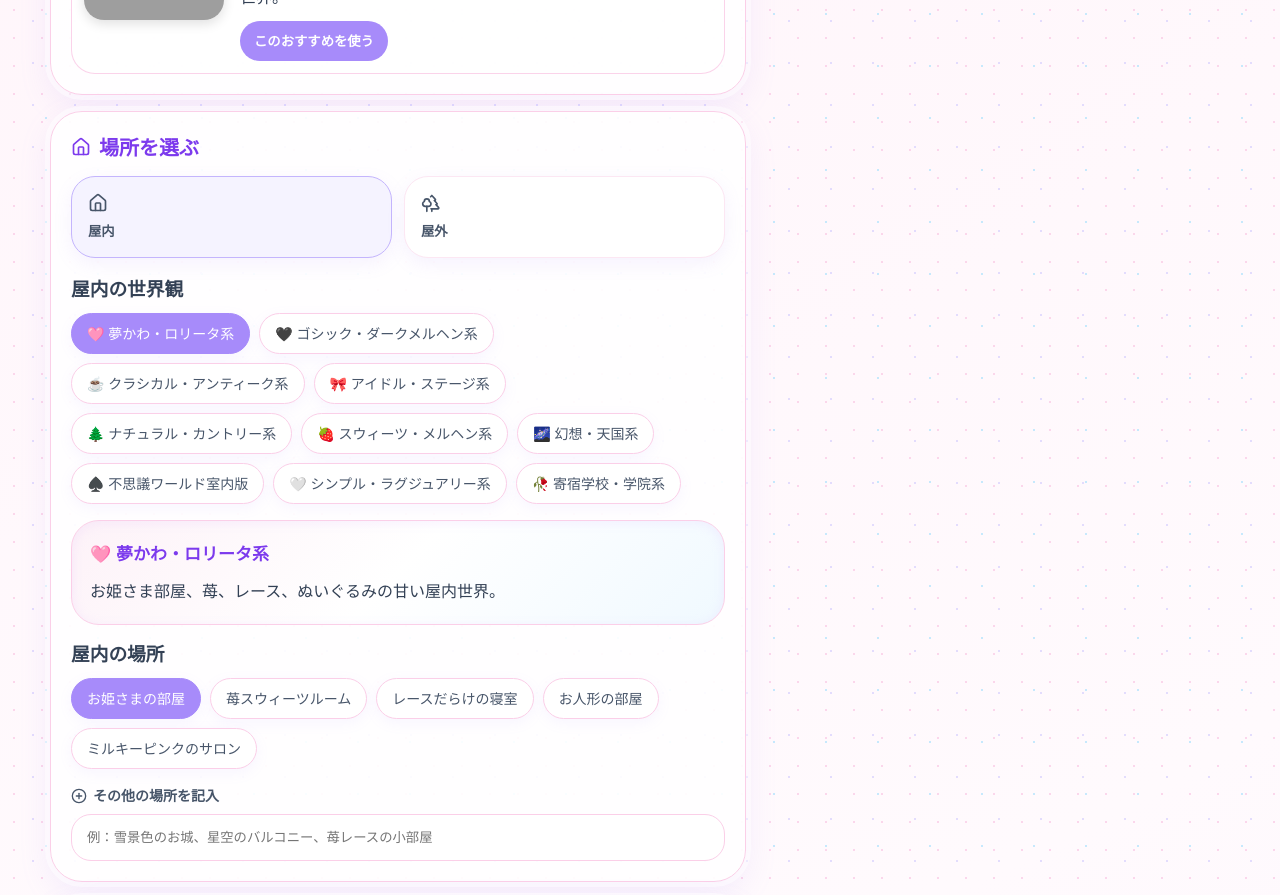
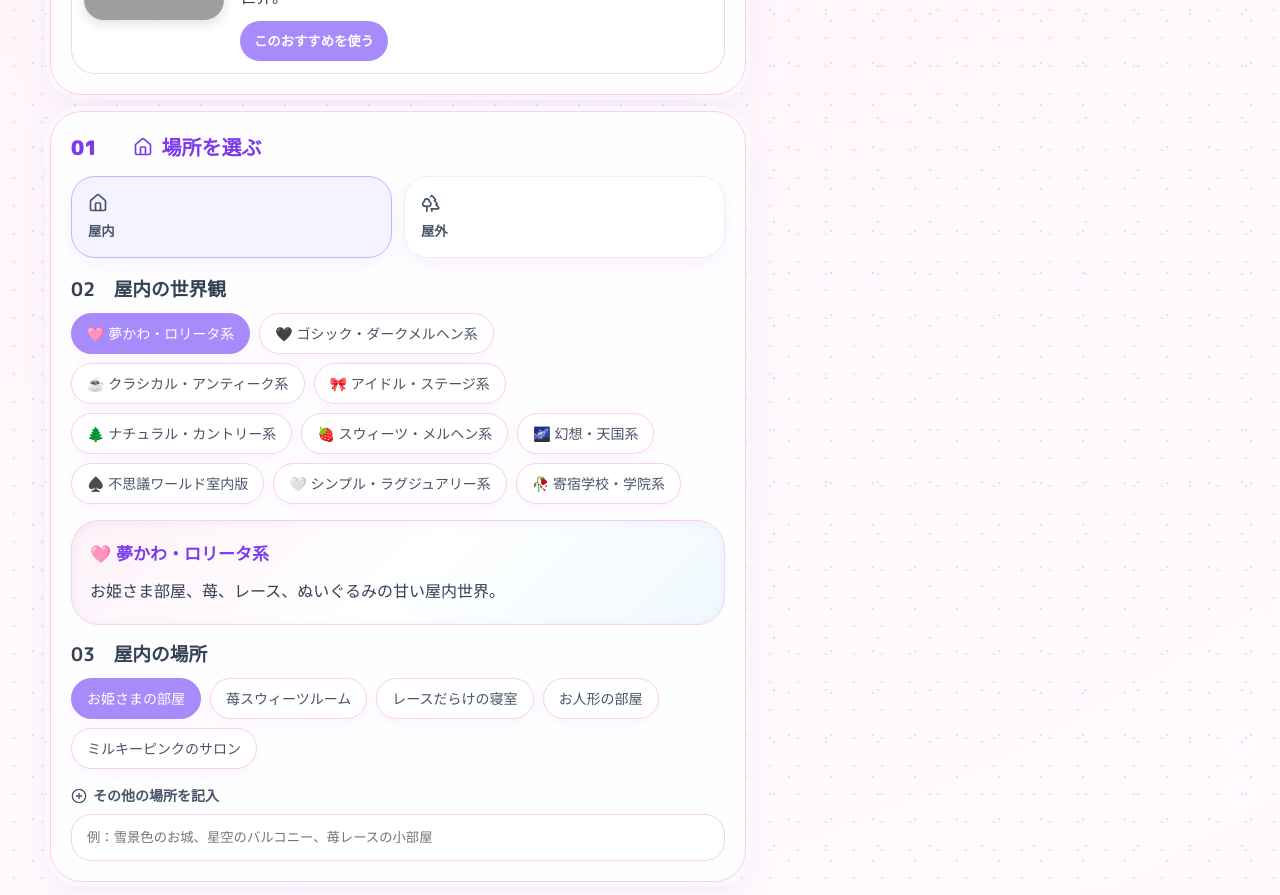
Before and after one commit to momomimikawaii-rgb/yuyupm, a React (Vite) app: page / in a window 1280 px wide. Shown: the part 1320-2215 px from the top of the page. Built offline with nearby package versions, Linux system fonts and the light colour scheme; grey boxes are pictures that could not be loaded.

Commit message:
Add files via upload

```diff
--- a/src/App.jsx
+++ b/src/App.jsx
@@ -578,7 +578,7 @@ function buildPrompt({ locationType, locationOption, selected, custom, outdoorWo
   const outfitColor = joinValues(selected, custom, "outfitColor");
   const shoes = joinValues(selected, custom, "shoes");
   const color = translateColor(joinValues(selected, custom, "color", "選択した世界観に合うやさしい色合い"));
-  const lighting = translateLighting(joinValues(selected, custom, "lighting", "明るくハイキー、透明感のある明るい光"));
+  const lighting = translateLighting(joinValues(selected, custom, "lighting", "おまかせ"));
   const mood = joinValues(selected, custom, "mood", "ふんわり明るく、透明感のあるメルヘンな雰囲気");
   const hasStageGimmickInPrompt =
     (selected.containerScene || []).length > 0 &&
@@ -907,7 +907,7 @@ function App() {
             </section>
 
             <section className="card">
-              <h2><LocationIcon size={20} /> 場所を選ぶ</h2>
+              <h2><span>01</span>　<LocationIcon size={20} /> 場所を選ぶ</h2>
               <div className="choice-grid">
                 {Object.entries(locationTree).map(([key, value]) => {
                   const Icon = value.icon;
@@ -917,7 +917,7 @@ function App() {
               </div>
               {locationType === "indoor" && (
                 <>
-                  <h3 style={{ marginTop: "14px", marginBottom: "10px" }}>屋内の世界観</h3>
+                  <h3 style={{ marginTop: "14px", marginBottom: "10px" }}>02　屋内の世界観</h3>
                   <div className="chips">
                     {indoorWorlds.map((world) => {
                       const active = indoorWorldId === world.id;
@@ -928,7 +928,7 @@ function App() {
                     <strong>{indoorWorlds.find((item) => item.id === indoorWorldId)?.title}</strong>
                     <span>{indoorWorlds.find((item) => item.id === indoorWorldId)?.description}</span>
                   </div>
-                  <h3 style={{ marginTop: "14px", marginBottom: "10px" }}>屋内の場所</h3>
+                  <h3 style={{ marginTop: "14px", marginBottom: "10px" }}>03　屋内の場所</h3>
                   <div className="chips">
                     {(indoorWorlds.find((item) => item.id === indoorWorldId)?.places || []).map((option) => {
                       const active = locationOption === option && !custom.location;
@@ -944,7 +944,7 @@ function App() {
             {locationType === "outdoor" && (
               <section className="card">
                 <div className="card-head">
-                  <h2>🌍 屋外の世界観</h2>
+                  <h2><span>02</span>　🌍 屋外の世界観</h2>
                   <button className="outline-button" onClick={() => setWorldOpen((prev) => !prev)}>{worldOpen ? "閉じる" : "開く"}</button>
                 </div>
                 {worldOpen && (
@@ -961,7 +961,7 @@ function App() {
                     ))}
                     <div style={{ display: "grid", gap: "18px", marginTop: "6px" }}>
                       {sceneEffects.map((category, index) => (
-                        <OptionGroup key={category.id} category={category} selected={selected} custom={custom} onToggle={toggleOption} onCustomChange={updateCustom} number={index + 3 + activeWorld.subCategories.length} />
+                        <OptionGroup key={category.id} category={category} selected={selected} custom={custom} onToggle={toggleOption} onCustomChange={updateCustom} number={index + 4} />
                       ))}
                     </div>
                   </div>
```
